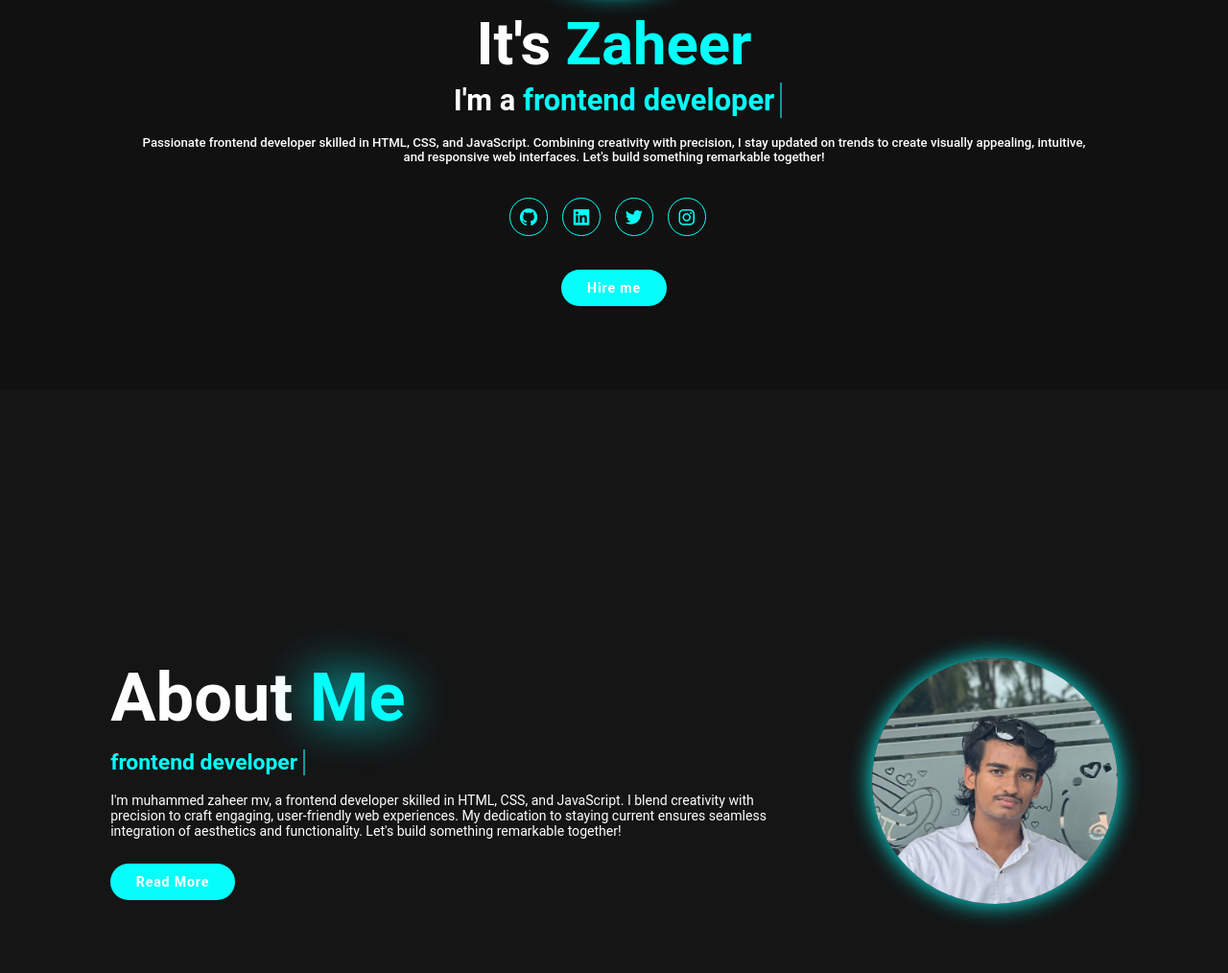
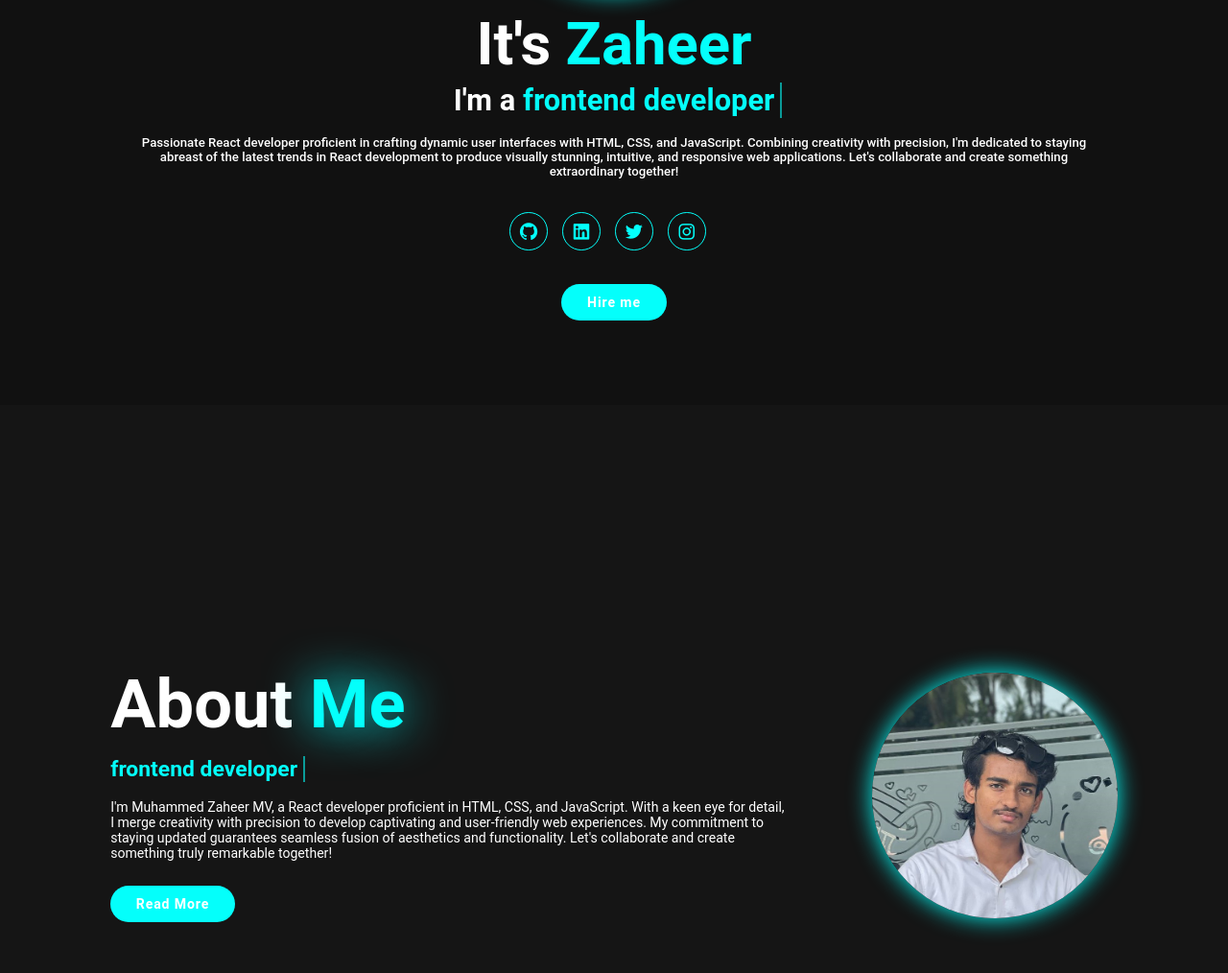
Before and after one commit to muhdzaheermv/personal-portfolio, a plain HTML site: page index.html in a window 1280 px wide. Shown: the part 404-1418 px from the top of the page at 96% size. Drawn offline with nearby package versions, Linux system fonts and the light colour scheme.

Commit message:
Update index.html

```diff
--- a/index.html
+++ b/index.html
@@ -35,9 +35,7 @@
                   I'm a <span></span>
                 </h3>
 
-                <p>Passionate frontend developer skilled in HTML, CSS, and JavaScript. Combining creativity with precision, I stay updated
-                on trends to create visually appealing, intuitive, and responsive web interfaces. Let's build something remarkable
-                together!</p>
+                <p>Passionate React developer proficient in crafting dynamic user interfaces with HTML, CSS, and JavaScript. Combining creativity with precision, I'm dedicated to staying abreast of the latest trends in React development to produce visually stunning, intuitive, and responsive web applications. Let's collaborate and create something extraordinary together!</p>
             </div>
 
             <div class="social-icons">
@@ -56,9 +54,7 @@
                 <h3 class="text-animation">
                     <span></span>
                 </h3>
-                <p>I'm muhammed zaheer mv, a frontend developer skilled in HTML, CSS, and JavaScript. I blend creativity with precision to
-                craft engaging, user-friendly web experiences. My dedication to staying current ensures seamless integration of
-                aesthetics and functionality. Let's build something remarkable together!</p>
+                <p>I'm Muhammed Zaheer MV, a React developer proficient in HTML, CSS, and JavaScript. With a keen eye for detail, I merge creativity with precision to develop captivating and user-friendly web experiences. My commitment to staying updated guarantees seamless fusion of aesthetics and functionality. Let's collaborate and create something truly remarkable together!</p>
                 <a href="#" class="btn">Read More</a>
             </div>
             <div class="about-img">
@@ -110,10 +106,10 @@
                         <a class="projects-details" target="_blank" href="https://muhdzaheermv.github.io/ev-olution/">
                             <i class='bx bx-car'></i> EV-olution </a>
 
-                        <a class="projects-details" target="_blank" href="https://muhdzaheermv.github.io/ev-olution/">
+                        <a class="projects-details" target="_blank" href="https://muhdzaheermv.github.io/nike-website/">
                             <i class="fa-solid fa-check"></i> Nike-Website </a>
 
-                        <a class="projects-details" target="_blank" href="https://muhdzaheermv.github.io/ev-olution/">
+                        <a class="projects-details" target="_blank" href="https://muhdzaheermv.github.io/gpt3-react/">
                             <i class="fa-solid fa-comment"></i> GPT3 </a>
 
 
```
